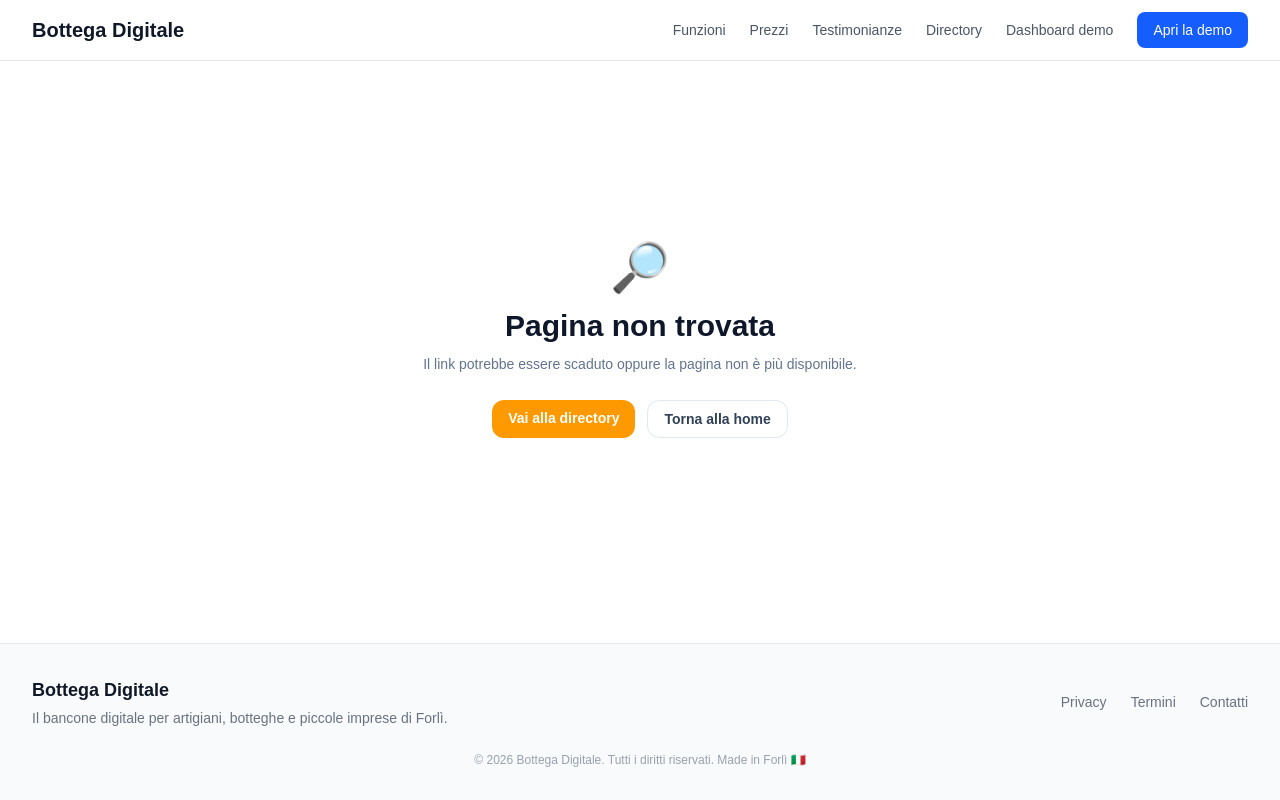
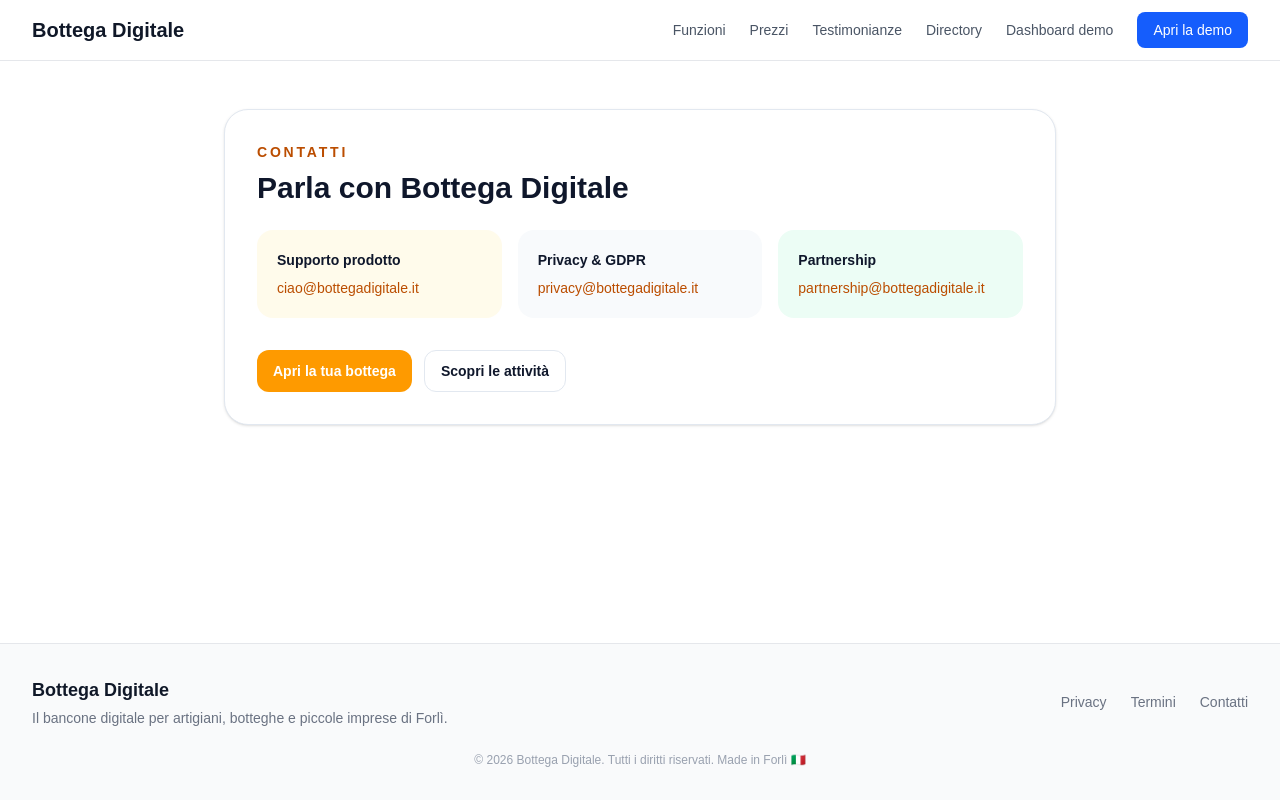
Before and after one commit to ForliLabs/bottega-digitale, a Next.js app: page /contact in a window 1280 px wide. Before the commit this address had no page. Built offline with nearby package versions, Linux system fonts and the light colour scheme.

Commit message:
feat(pages): add contact, privacy, and terms pages

```diff
--- /dev/null
+++ b/src/app/contact/page.tsx
@@ -0,0 +1,30 @@
+import { ButtonLink } from "@/components/ui/button-link";
+
+export default function ContactPage() {
+  return (
+    <div className="mx-auto max-w-4xl px-4 py-12 sm:px-6 lg:px-8">
+      <div className="rounded-3xl border border-slate-200 bg-white p-8 shadow-sm">
+        <p className="text-sm font-semibold uppercase tracking-[0.2em] text-amber-700">Contatti</p>
+        <h1 className="mt-2 text-3xl font-bold text-slate-900">Parla con Bottega Digitale</h1>
+        <div className="mt-6 grid gap-4 md:grid-cols-3">
+          <div className="rounded-2xl bg-amber-50 p-5 text-sm text-slate-700">
+            <p className="font-semibold text-slate-900">Supporto prodotto</p>
+            <a href="mailto:ciao@bottegadigitale.it" className="mt-2 block text-amber-700">ciao@bottegadigitale.it</a>
+          </div>
+          <div className="rounded-2xl bg-slate-50 p-5 text-sm text-slate-700">
+            <p className="font-semibold text-slate-900">Privacy & GDPR</p>
+            <a href="mailto:privacy@bottegadigitale.it" className="mt-2 block text-amber-700">privacy@bottegadigitale.it</a>
+          </div>
+          <div className="rounded-2xl bg-emerald-50 p-5 text-sm text-slate-700">
+            <p className="font-semibold text-slate-900">Partnership</p>
+            <a href="mailto:partnership@bottegadigitale.it" className="mt-2 block text-amber-700">partnership@bottegadigitale.it</a>
+          </div>
+        </div>
+        <div className="mt-8 flex flex-wrap gap-3">
+          <ButtonLink href="/register" variant="primary">Apri la tua bottega</ButtonLink>
+          <ButtonLink href="/directory" variant="secondary">Scopri le attività</ButtonLink>
+        </div>
+      </div>
+    </div>
+  );
+}
--- /dev/null
+++ b/src/app/privacy/page.tsx
@@ -0,0 +1,21 @@
+import { ButtonLink } from "@/components/ui/button-link";
+
+export default function PrivacyPage() {
+  return (
+    <div className="mx-auto max-w-4xl px-4 py-12 sm:px-6 lg:px-8">
+      <div className="rounded-3xl border border-slate-200 bg-white p-8 shadow-sm">
+        <p className="text-sm font-semibold uppercase tracking-[0.2em] text-amber-700">Privacy</p>
+        <h1 className="mt-2 text-3xl font-bold text-slate-900">Informativa privacy</h1>
+        <div className="mt-6 space-y-4 text-sm leading-7 text-slate-600">
+          <p>Bottega Digitale tratta i dati necessari per prenotazioni, ordini, fatture e notifiche nel rispetto del GDPR.</p>
+          <p>Raccogliamo solo i dati strettamente necessari al servizio e li conserviamo per il tempo richiesto da finalità operative, fiscali e di sicurezza.</p>
+          <p>Puoi richiedere accesso, rettifica o cancellazione scrivendo a <a className="font-medium text-amber-700" href="mailto:privacy@bottegadigitale.it">privacy@bottegadigitale.it</a>.</p>
+        </div>
+        <div className="mt-8 flex flex-wrap gap-3">
+          <ButtonLink href="/contact" variant="primary">Contatta il team privacy</ButtonLink>
+          <ButtonLink href="/terms" variant="secondary">Leggi i termini</ButtonLink>
+        </div>
+      </div>
+    </div>
+  );
+}
--- /dev/null
+++ b/src/app/terms/page.tsx
@@ -0,0 +1,21 @@
+import { ButtonLink } from "@/components/ui/button-link";
+
+export default function TermsPage() {
+  return (
+    <div className="mx-auto max-w-4xl px-4 py-12 sm:px-6 lg:px-8">
+      <div className="rounded-3xl border border-slate-200 bg-white p-8 shadow-sm">
+        <p className="text-sm font-semibold uppercase tracking-[0.2em] text-amber-700">Termini</p>
+        <h1 className="mt-2 text-3xl font-bold text-slate-900">Termini di servizio</h1>
+        <div className="mt-6 space-y-4 text-sm leading-7 text-slate-600">
+          <p>La piattaforma aiuta piccole attività a gestire prenotazioni, clienti, cataloghi, notifiche e strumenti digitali.</p>
+          <p>L&apos;utente è responsabile dell&apos;accuratezza dei contenuti pubblicati, della conformità fiscale e dell&apos;uso corretto di integrazioni esterne.</p>
+          <p>Le integrazioni facoltative possono richiedere credenziali di terze parti. Le funzionalità non configurate restano disattivate senza compromettere il resto del servizio.</p>
+        </div>
+        <div className="mt-8 flex flex-wrap gap-3">
+          <ButtonLink href="/privacy" variant="secondary">Informativa privacy</ButtonLink>
+          <ButtonLink href="/contact" variant="primary">Richiedi chiarimenti</ButtonLink>
+        </div>
+      </div>
+    </div>
+  );
+}
```
